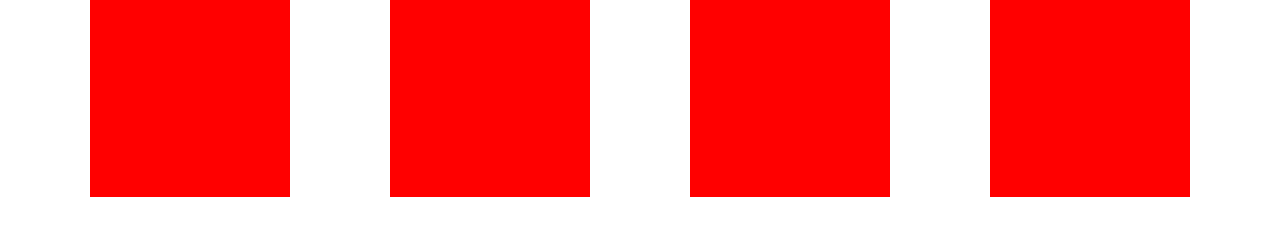
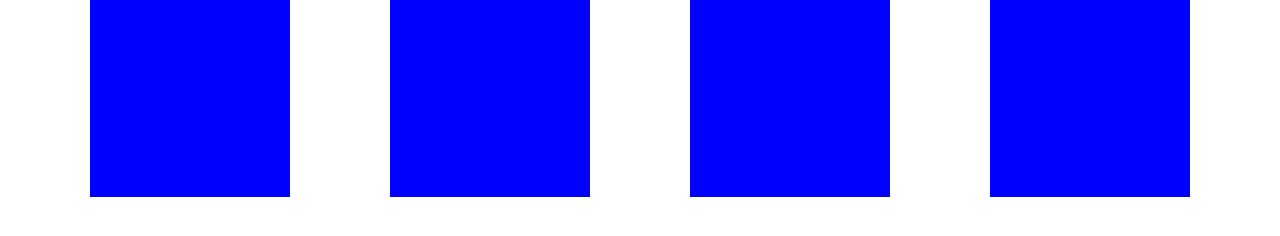
Before and after one commit to ajay-bishnoi/demo-practice, a plain HTML site: page index.html in a window 1280 px wide. Shown: the part 58-294 px from the top of the page. Drawn offline with Linux system fonts and the light colour scheme.

Commit message:
change the color of card in css

```diff
--- a/assets/css/style.css
+++ b/assets/css/style.css
@@ -21,5 +21,5 @@
 }
 
 .card{
-    height: 200px;width: 200px;background-color: red;
+    height: 200px;width: 200px;background-color: blue;
 }
```
